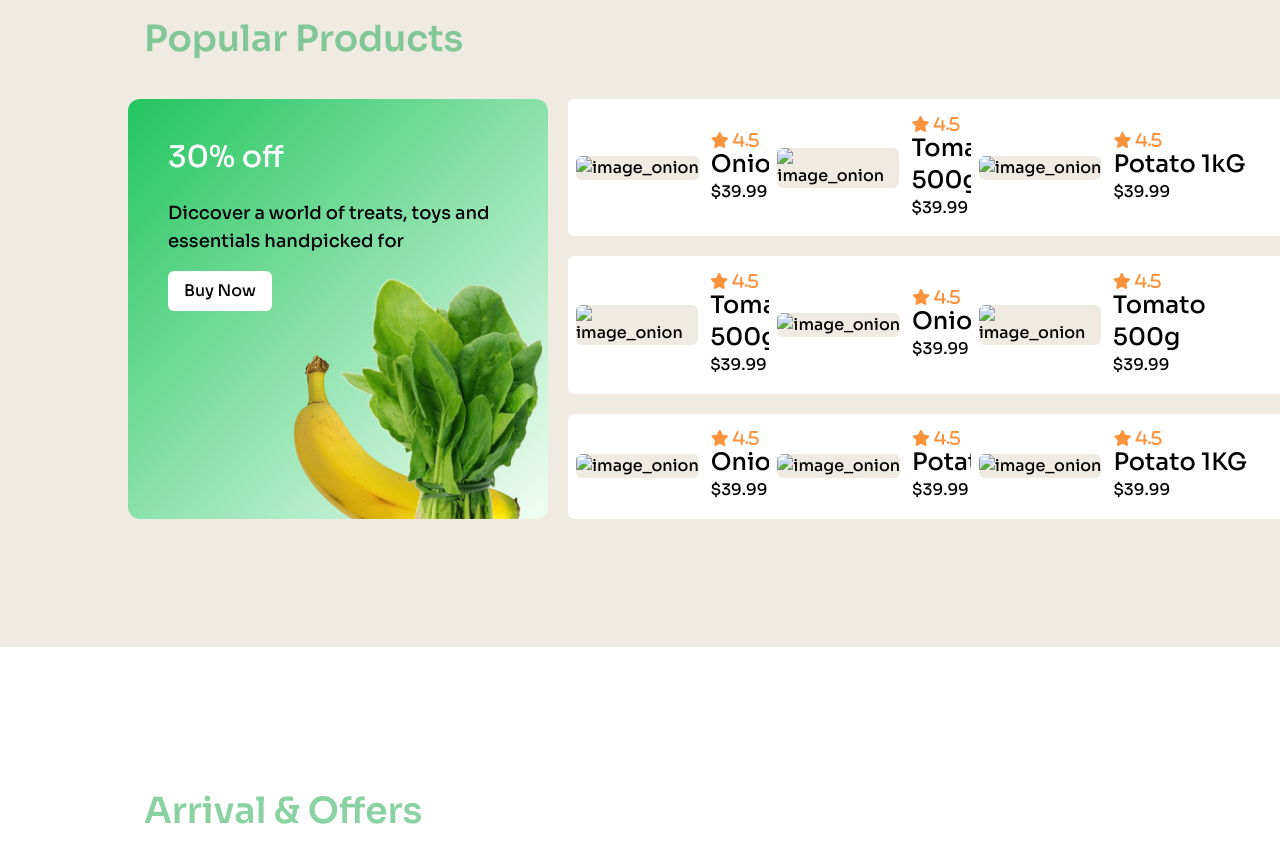
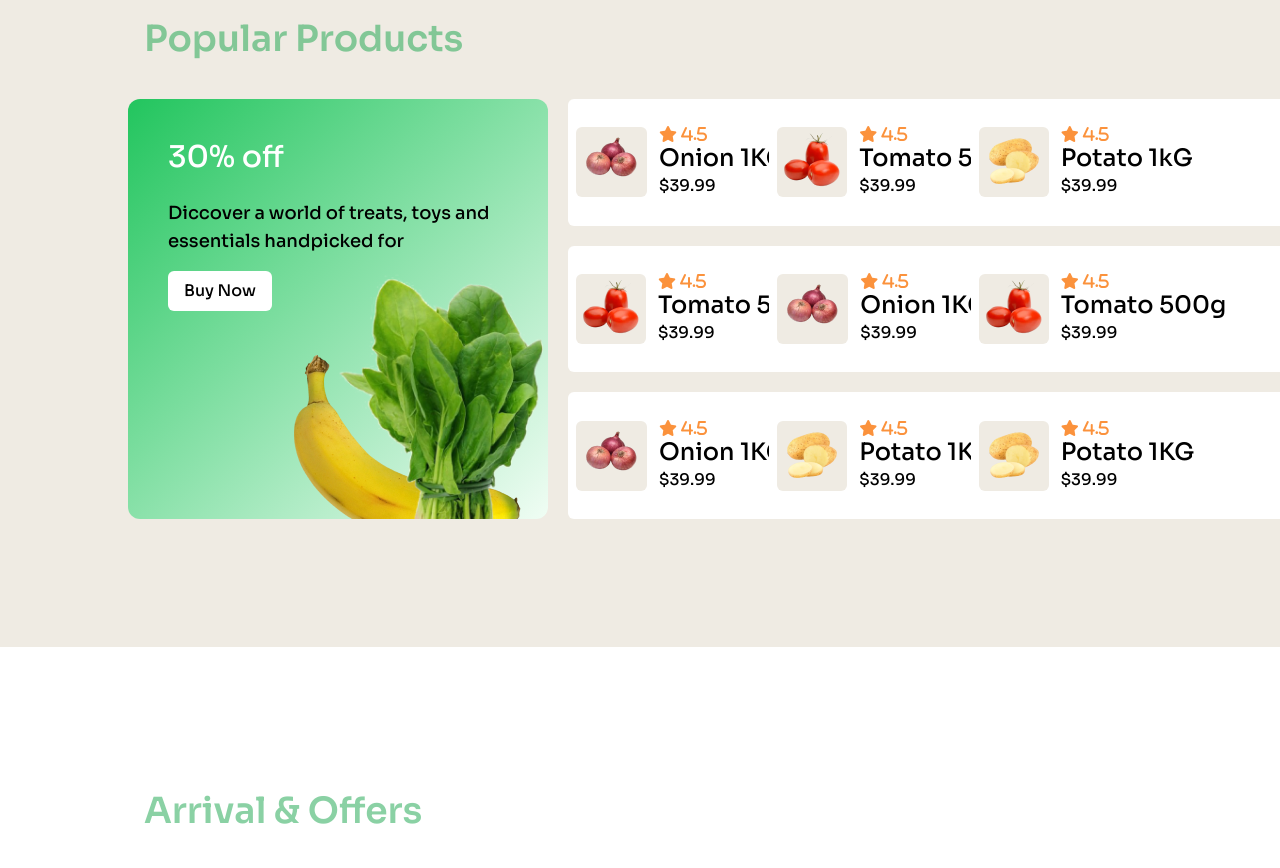
Before and after one commit to Faruque23/Assignment-03, a plain HTML site: page index.html in a window 1280 px wide. Shown: the part 2016-2884 px from the top of the page. Drawn offline with nearby package versions, Linux system fonts and the light colour scheme; the site is published under a folder, as on GitHub Pages, so addresses that start at the root find nothing.

Commit message:
Site complete

```diff
--- a/index.html
+++ b/index.html
@@ -37,7 +37,7 @@
                 <!-- logo -->
                 <div class="flex h-30">
                     <img class="invisible lg:visible" src="./c2-assets/logo-header.png" alt="site_logo">
-                    <img class="visible lg:invisible" src="/c2-assets/logo-header-mobile.png" alt="">
+                    <img class="visible lg:invisible" src="./c2-assets/logo-header-mobile.png" alt="">
 
                 </div>
                 <!-- Main Menu -->
@@ -122,7 +122,7 @@
                      <div class="grid lg:grid-cols-3 sm:grid-cols-2 gap-5">
                         <div class="flex items-center bg-white p-2 gap-3 w-[315px] rounded-md ">
                             <div>
-                                <img class="bg-[#EFEBE3] rounded-md" src="/c2-assets/onion.png" alt="image_onion">
+                                <img class="bg-[#EFEBE3] rounded-md" src="./c2-assets/onion.png" alt="image_onion">
                             </div>
 
                             <div class="flex flex-col">
@@ -134,7 +134,7 @@
                         </div>
                         <div class="flex items-center bg-white p-2 gap-3 w-[315px] rounded-md ">
                             <div>
-                                <img class="bg-[#EFEBE3] rounded-md" src="/c2-assets/tomato.png" alt="image_onion">
+                                <img class="bg-[#EFEBE3] rounded-md" src="./c2-assets/tomato.png" alt="image_onion">
                             </div>
 
                             <div class="flex flex-col">
@@ -146,7 +146,7 @@
                         </div>
                         <div class="flex items-center bg-white p-2 gap-3 w-[315px] rounded-md ">
                             <div>
-                                <img class="bg-[#EFEBE3] rounded-md" src="/c2-assets/potato.png" alt="image_onion">
+                                <img class="bg-[#EFEBE3] rounded-md" src="./c2-assets/potato.png" alt="image_onion">
                             </div>
 
                             <div class="flex flex-col">
@@ -158,7 +158,7 @@
                         </div>
                         <div class="flex items-center bg-white p-2 gap-3 w-[315px] rounded-md ">
                             <div>
-                                <img class="bg-[#EFEBE3] rounded-md" src="/c2-assets/tomato.png" alt="image_onion">
+                                <img class="bg-[#EFEBE3] rounded-md" src="./c2-assets/tomato.png" alt="image_onion">
                             </div>
 
                             <div class="flex flex-col">
@@ -170,7 +170,7 @@
                         </div>
                         <div class="flex items-center bg-white p-2 gap-3 w-[315px] rounded-md ">
                             <div>
-                                <img class="bg-[#EFEBE3] rounded-md" src="/c2-assets/onion.png" alt="image_onion">
+                                <img class="bg-[#EFEBE3] rounded-md" src="./c2-assets/onion.png" alt="image_onion">
                             </div>
 
                             <div class="flex flex-col">
@@ -182,7 +182,7 @@
                         </div>
                         <div class="flex items-center bg-white p-2 gap-3 w-[315px] rounded-md ">
                             <div>
-                                <img class="bg-[#EFEBE3] rounded-md" src="/c2-assets/tomato.png" alt="image_onion">
+                                <img class="bg-[#EFEBE3] rounded-md" src="./c2-assets/tomato.png" alt="image_onion">
                             </div>
 
                             <div class="flex flex-col">
@@ -194,7 +194,7 @@
                         </div>
                         <div class="flex items-center bg-white p-2 gap-3 w-[315px] rounded-md ">
                             <div>
-                                <img class="bg-[#EFEBE3] rounded-md" src="/c2-assets/onion.png" alt="image_onion">
+                                <img class="bg-[#EFEBE3] rounded-md" src="./c2-assets/onion.png" alt="image_onion">
                             </div>
 
                             <div class="flex flex-col">
@@ -206,7 +206,7 @@
                         </div>
                         <div class="flex items-center bg-white p-2 gap-3 w-[315px] rounded-md ">
                             <div>
-                                <img class="bg-[#EFEBE3] rounded-md" src="/c2-assets/potato.png" alt="image_onion">
+                                <img class="bg-[#EFEBE3] rounded-md" src="./c2-assets/potato.png" alt="image_onion">
                             </div>
 
                             <div class="flex flex-col">
@@ -218,7 +218,7 @@
                         </div>
                         <div class="flex items-center bg-white p-2 gap-3 w-[315px] rounded-md ">
                             <div>
-                                <img class="bg-[#EFEBE3] rounded-md" src="/c2-assets/potato.png" alt="image_onion">
+                                <img class="bg-[#EFEBE3] rounded-md" src="./c2-assets/potato.png" alt="image_onion">
                             </div>
 
                             <div class="flex flex-col">
```
